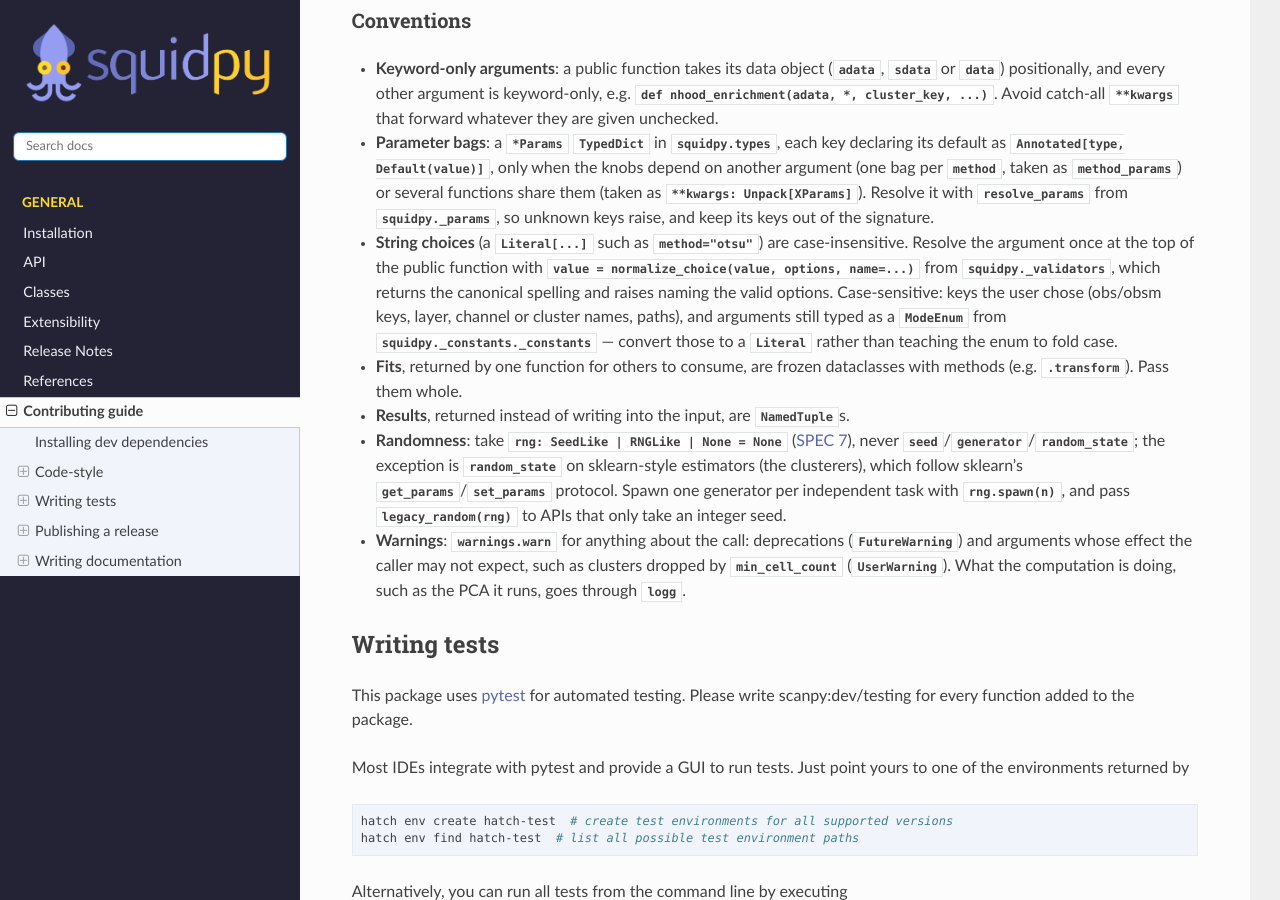
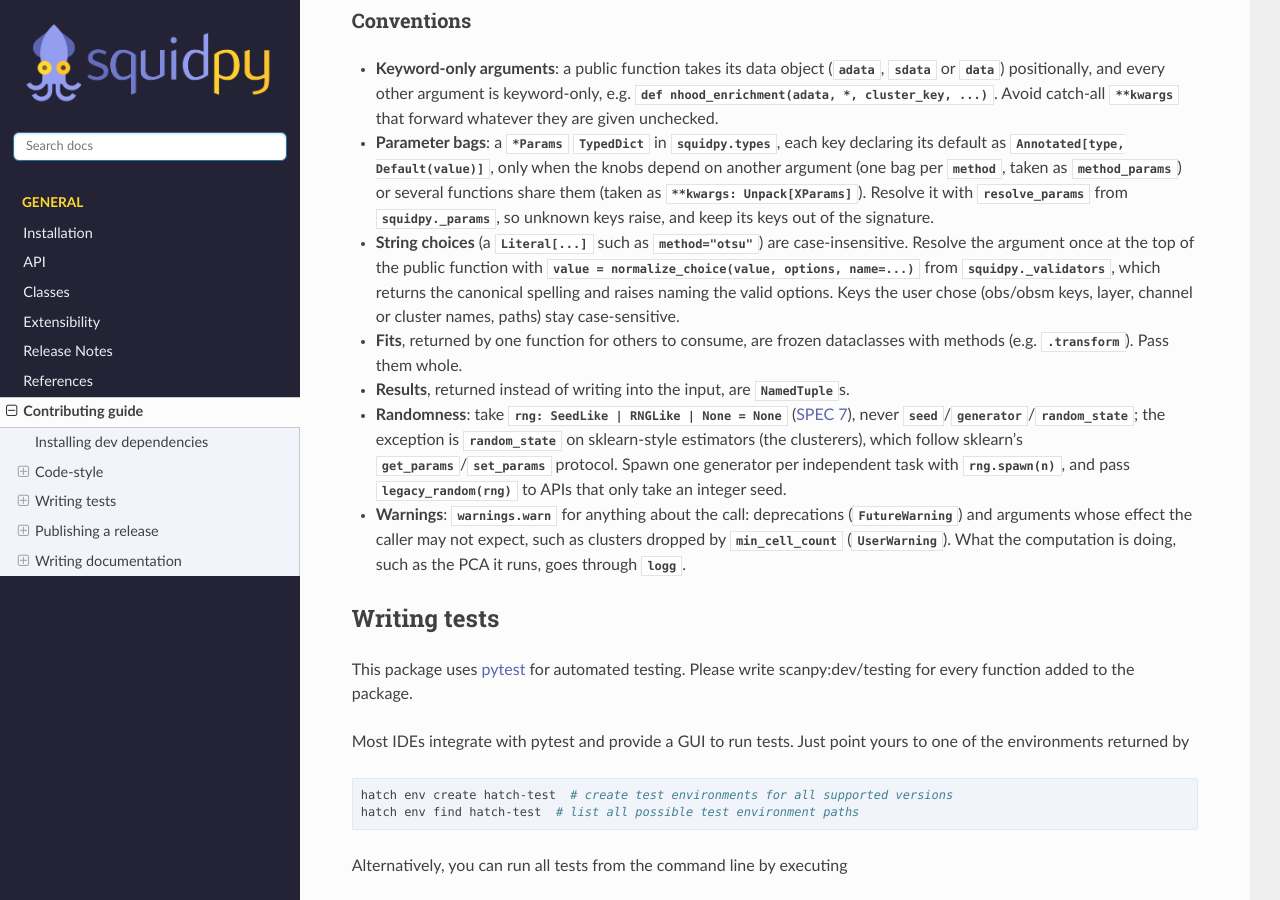
Before and after one commit to scverse/squidpy, a Sphinx documentation site: the page built from docs/contributing.md, in a window 1280 px wide and 900 px high, scrolled down 2517 px. Built offline with Sphinx 7.4.7 and the Read the Docs theme 3.1.0, drawn with Linux system fonts in a browser that asks for light colours; pages that are not in the unit, such as notebooks, are missing from menus; the version number could not be read and is left out; cross-references to code outside the pages are shown as plain code; some of the changed text lies outside the part shown.

Commit message:
Drop the enum exception from the convention

```diff
--- a/docs/contributing.md
+++ b/docs/contributing.md
@@ -171,7 +171,7 @@ Consider enabling this option for [ruff][ruff-editors] and [biome][biome-editors
 
 - **Keyword-only arguments**: a public function takes its data object (`adata`, `sdata` or `data`) positionally, and every other argument is keyword-only, e.g. `def nhood_enrichment(adata, *, cluster_key, ...)`. Avoid catch-all `**kwargs` that forward whatever they are given unchecked.
 - **Parameter bags**: a `*Params` {class}`~typing.TypedDict` in {mod}`squidpy.types`, each key declaring its default as `Annotated[type, Default(value)]`, only when the knobs depend on another argument (one bag per `method`, taken as `method_params`) or several functions share them (taken as `**kwargs: Unpack[XParams]`). Resolve it with `resolve_params` from `squidpy._params`, so unknown keys raise, and keep its keys out of the signature.
-- **String choices** (a `Literal[...]` such as `method="otsu"`) are case-insensitive. Resolve the argument once at the top of the public function with `value = normalize_choice(value, options, name=...)` from `squidpy._validators`, which returns the canonical spelling and raises naming the valid options. Case-sensitive: keys the user chose (obs/obsm keys, layer, channel or cluster names, paths), and arguments still typed as a `ModeEnum` from `squidpy._constants._constants` — convert those to a `Literal` rather than teaching the enum to fold case.
+- **String choices** (a `Literal[...]` such as `method="otsu"`) are case-insensitive. Resolve the argument once at the top of the public function with `value = normalize_choice(value, options, name=...)` from `squidpy._validators`, which returns the canonical spelling and raises naming the valid options. Keys the user chose (obs/obsm keys, layer, channel or cluster names, paths) stay case-sensitive.
 - **Fits**, returned by one function for others to consume, are frozen dataclasses with methods (e.g. `.transform`). Pass them whole.
 - **Results**, returned instead of writing into the input, are {class}`~typing.NamedTuple`s.
 - **Randomness**: take `rng: SeedLike | RNGLike | None = None` ([SPEC 7](https://scientific-python.org/specs/spec-0007/)), never `seed`/`generator`/`random_state`; the exception is `random_state` on sklearn-style estimators (the clusterers), which follow sklearn's `get_params`/`set_params` protocol. Spawn one generator per independent task with `rng.spawn(n)`, and pass `legacy_random(rng)` to APIs that only take an integer seed.
```
